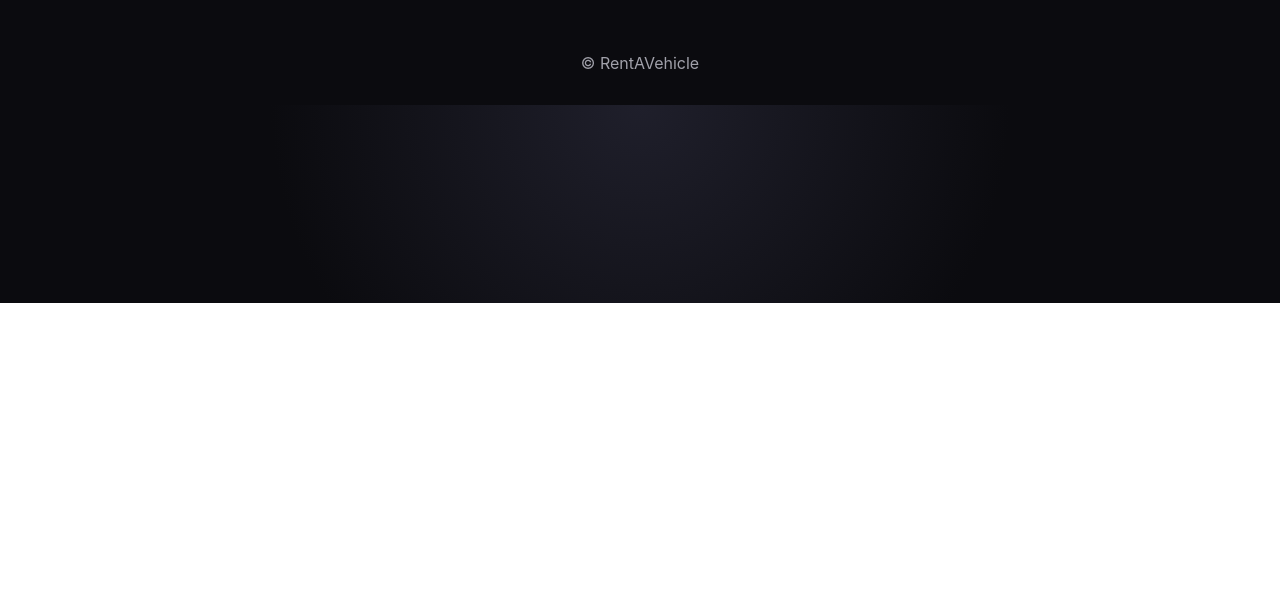
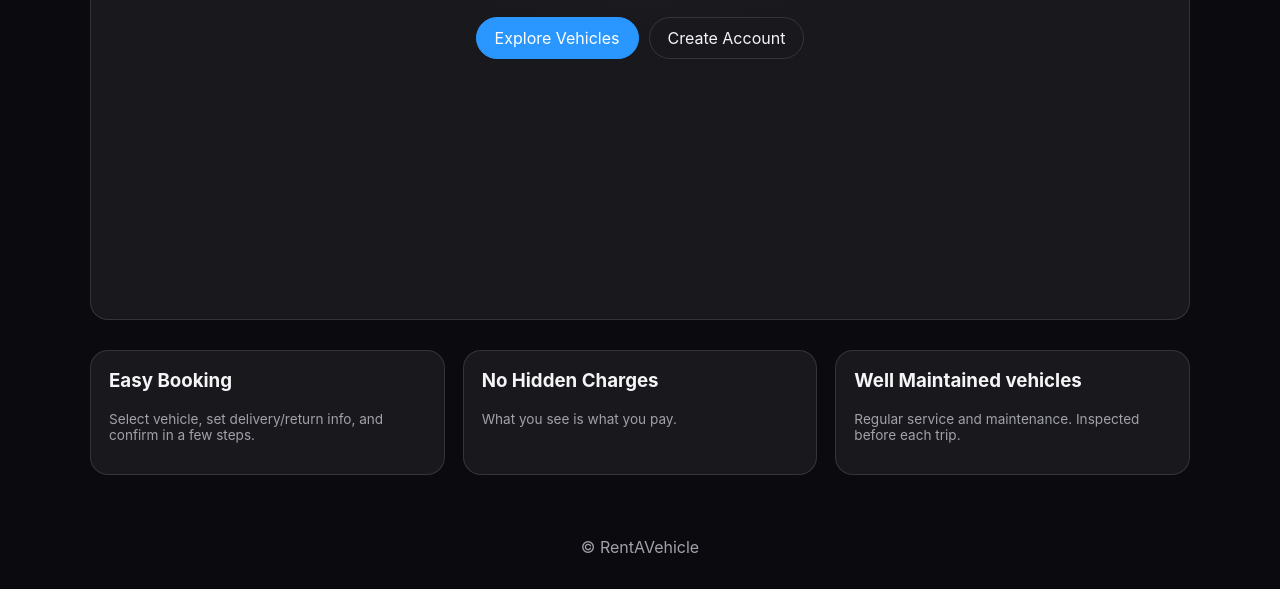
Before and after one commit to Phoenixl7/Rent-a-vehicle-, a website: page index.html in a window 1280 px wide. Shown: the part 497-1086 px from the top of the page. Before the commit the page ends 800 px from the top, so only its background shows below. Drawn offline with Linux system fonts and the light colour scheme.

Commit message:
Increase homepage cover section to 90vh

```diff
--- a/assets/styles.css
+++ b/assets/styles.css
@@ -70,6 +70,10 @@ a { color: inherit; text-decoration: none; }
 .hero-clean {
   text-align: center;
   padding: 34px 24px;
+  min-height: 90vh;
+  display: flex;
+  flex-direction: column;
+  justify-content: center;
 }
 
 .hero-clean h1 {
```
